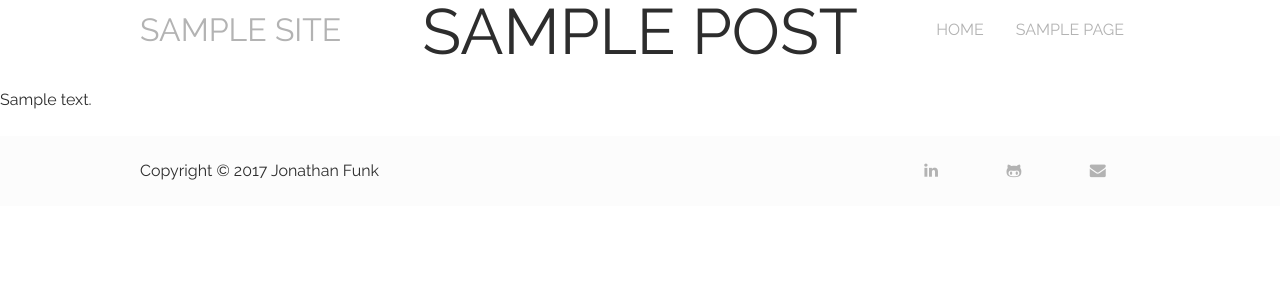
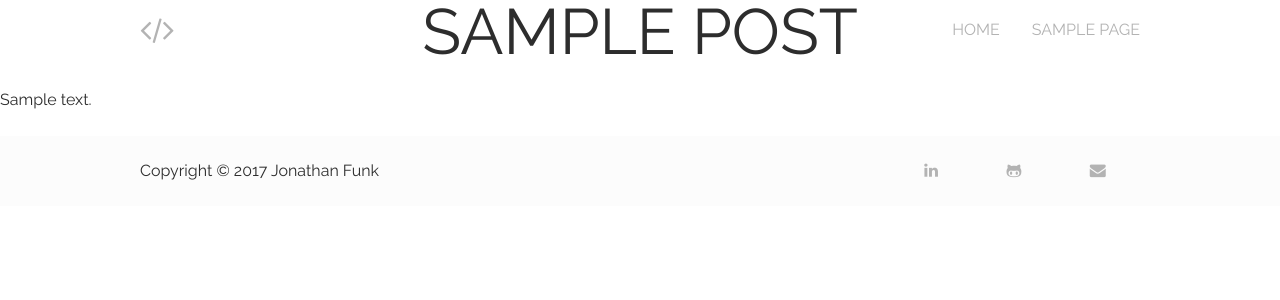
Before and after one commit to jonathanfunk/personal-site, a WordPress theme: template themes/jonfunk/page.php in a window 1280 px wide. Shown: the top 300 px of the page. Run offline with PHP 8.4 and a stand-in for WordPress, Linux system fonts and the light colour scheme; the site name, menu and one post (Sample post) are stand-ins, and other content is empty.

Commit message:
used logo instead of name in navigation

```diff
--- a/themes/jonfunk/build/js/scripts.min.js
+++ b/themes/jonfunk/build/js/scripts.min.js
@@ -1 +1 @@
-!function(a){a(window).scroll(function(){var n=a(window).scrollTop();n>0?a("#masthead").addClass("nav-inverse"):a("#masthead").removeClass("nav-inverse")})}(jQuery);
+!function(e){e(window).scroll(function(){var a=e(window).scrollTop();a>0?e("#masthead").addClass("nav-inverse"):e("#masthead").removeClass("nav-inverse")});var a=e("header").height();e('a[href*="#"]:not([href="#"])').click(function(){if(location.pathname.replace(/^\//,"")==this.pathname.replace(/^\//,"")&&location.hostname==this.hostname){var n=e(this.hash);if(n=n.length?n:e("[name="+this.hash.slice(1)+"]"),n.length)return e("html, body").animate({scrollTop:n.offset().top-a},1e3),!1}})}(jQuery);
--- a/themes/jonfunk/header.php
+++ b/themes/jonfunk/header.php
@@ -22,7 +22,7 @@
 			<header id="masthead" class="site-header" role="banner">
 				<div class="container">
           <div class="site-branding">
-            <h2><a href="<?php echo esc_url( home_url( '/' ) ); ?>" rel="home"><?php bloginfo( 'name' ); ?></a></h2>
+            <h2><a href="<?php echo esc_url( home_url( '/' ) ); ?>" rel="home"><i class="fa fa-code" aria-hidden="true"></i></a></h2>
           </div><!-- .site-branding -->
 
           <nav id="site-navigation" class="main-navigation" role="navigation">
--- a/themes/jonfunk/sass/_front-page.scss
+++ b/themes/jonfunk/sass/_front-page.scss
@@ -36,7 +36,7 @@ section {
 /* Hero Section */
 
 .hero {
-  height: 200px;
+  height: 300px;
   background: linear-gradient(rgba(0,0,0,.5),rgba(0,0,0,.5)),url(../../images/jellyfish-background-mobile.jpg), center;
   background-size: cover;
   color: white;
@@ -113,6 +113,7 @@ section {
 
 footer {
   height: 70px;
+  padding: 0 1rem;
   background-color: $color__section-even;
   .container {
     display: flex;
--- a/themes/jonfunk/sass/_navigation.scss
+++ b/themes/jonfunk/sass/_navigation.scss
@@ -31,6 +31,7 @@ a {
 .site-header {
 	height: 60px;
 	width: 100vw;
+	padding: 0 1rem;
 	position: fixed;
 	z-index: 1;
 	background: transparent;
@@ -114,7 +115,7 @@ a {
 		display: inline-block;
 		padding: 1rem;
 		text-transform: uppercase;
-		&:nth-last-child(){
+		&:last-child{
 			padding-right: 0;
 		}
 		&:hover > a,
--- a/themes/jonfunk/style.css
+++ b/themes/jonfunk/style.css
@@ -434,6 +434,7 @@ a {
 .site-header {
   height: 60px;
   width: 100vw;
+  padding: 0 1rem;
   position: fixed;
   z-index: 1;
   background: transparent;
@@ -489,7 +490,7 @@ a {
   display: inline-block;
   padding: 1rem;
   text-transform: uppercase; }
-  .main-navigation li:nth-last-child() {
+  .main-navigation li:last-child {
     padding-right: 0; }
 
 .main-navigation a {
@@ -723,7 +724,7 @@ section {
 
 /* Hero Section */
 .hero {
-  height: 200px;
+  height: 300px;
   background: linear-gradient(rgba(0, 0, 0, 0.5), rgba(0, 0, 0, 0.5)), url(../../images/jellyfish-background-mobile.jpg), center;
   background-size: cover;
   color: white;
@@ -795,6 +796,7 @@ section {
 /* Footer */
 footer {
   height: 70px;
+  padding: 0 1rem;
   background-color: #fcfcfc; }
   footer .container {
     display: -ms-flexbox;
```
Also changed, not shown: themes/jonfunk/js/scripts.js (+15 -0 lines), themes/jonfunk/build/css/style.min.css, 1 other file.
